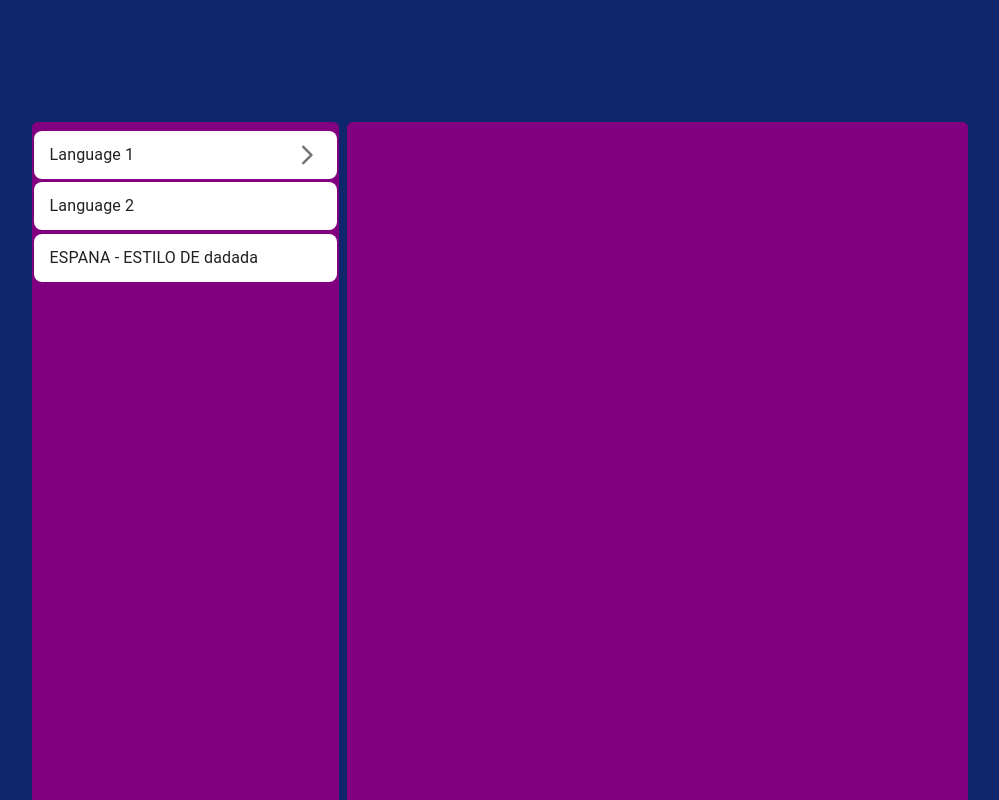
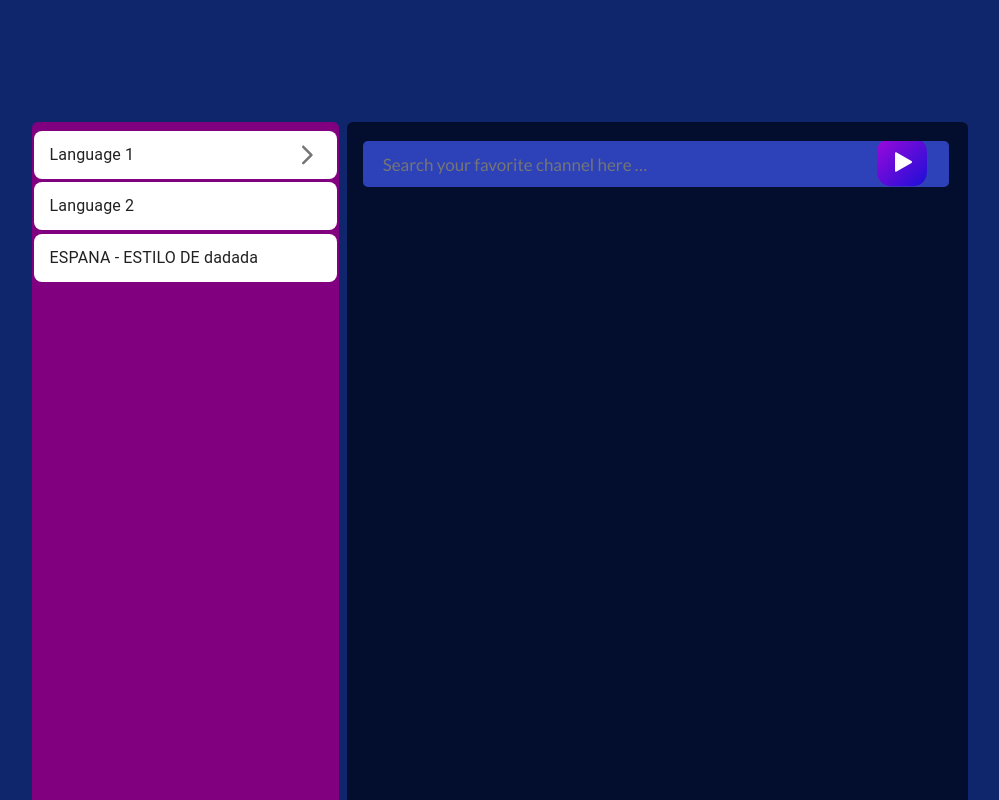
Before and after one commit to Arsalanbashir831/MTV, a React (Create React App) app in the folder my-app/: page / in a window 1280 px wide. Shown: the part 1400-2200 px from the top of the page, without its empty margins (140-1139 px from the left). Built offline with nearby package versions, Linux system fonts and the light colour scheme; a web font is replaced by a local one.

Commit message:
Added Search icon

```diff
--- a/my-app/src/Layout.js
+++ b/my-app/src/Layout.js
@@ -8,7 +8,7 @@ const Layout = () => {
     <React.Fragment>
       <CssBaseline />
       <div style={{ maxWidth: "1040px", margin: "auto" }} className='container'>
-        <Box sx={{ height: '100vh' }}>
+        <Box sx={{ height: '100%' }}>
           <Channels></Channels>
 
         </Box>
--- a/my-app/src/Pages/Channels.jsx
+++ b/my-app/src/Pages/Channels.jsx
@@ -1,5 +1,5 @@
 import ChannelsHeading from './../components/ChannelsHeading';
-import ChannelsLeftSidebar from '../components/ChannelsLeftSidebar';
+import ChannelsLeftSidebar from '../components/ChannelsGrid';
 const Channels = () => {
     return (
         <>
--- /dev/null
+++ b/my-app/src/components/ChannelsGrid.css
@@ -0,0 +1,66 @@
+#ccc_channels_list .ccc_container .ccc_column.ccc_countryList {
+    padding: 2.5px 5px 0;
+}
+
+.Mui-selected{
+    background-color: white;
+    text-decoration: solid;
+}
+
+.divSelected{
+    background-color: blue;
+    width: 100%;
+    border-radius: 10px;
+}
+
+.divUnselected{
+    width: 100%;
+}
+
+ .ccc_searchBar {
+    padding: 11px 59px 10px 20px;
+    border-radius: 5px;
+    background-color: rgba(50, 72, 197, 0.912);
+    font-size: 17px;
+
+    overflow: hidden;
+    background-image: url(./../assets/play.svg);
+    background-position: calc(100% - 18px) 50%;
+    background-repeat: no-repeat;
+    transition-duration: .3s;
+    transition-timing-function: ease;
+    transition-property: transform,opacity,background-color,color;
+}
+
+
+
+.ccc_searchBar input {
+    width: 100%;
+    transition-duration: .3s;
+    transition-timing-function: ease;
+    transition-property: transform,opacity,background-color,color;
+
+}
+
+button, input, select, textarea {
+    background-color: transparent;
+    border-style: none;
+}
+
+button, input, optgroup, select, textarea {
+    font: inherit;
+}
+
+
+.ccc_column.ccc_channelList {
+    padding: 19px 19px 0 16px;
+    display: grid;
+    grid-gap: 19px;
+    gap: 19px;
+    align-items: flex-start;
+    grid-template-rows: 42px auto;
+}
+
+textarea:focus, input:focus{
+    outline: none;
+}
--- a/my-app/src/components/ChannelsLeftSidebar.jsx
+++ b/my-app/src/components/ChannelsGrid.jsx
@@ -11,8 +11,8 @@ import Grid from '@mui/material/Grid';
 import Box from '@mui/material/Box';
 import ArrowForwardIosRoundedIcon from '@mui/icons-material/ArrowForwardIosRounded';
 import { Languages } from '../Data/Languages'
-import './ChannelsLeftSidebar.css'
-const ChannelsLeftSidebar = () => {
+import './ChannelsGrid.css'
+const ChannelsGrid = () => {
     const [selectedIndex, setSelectedIndex] = React.useState(0);
     return (
         <div class="ccc_column ccc_countryList">
@@ -55,7 +55,18 @@ const ChannelsLeftSidebar = () => {
                                 </div>
                             </Grid>
                             <Grid item xs={6} md={8}>
-                                <div style={{ background: 'purple', minHeight: '806px', maxHeight: '806px', overflow: 'auto', borderRadius: 6 }}>
+                                <div style={{ background: '#030e2e', minHeight: '806px', maxHeight: '806px', overflow: 'auto', borderRadius: 6 }}>
+                                    <div class="ccc_column ccc_channelList">
+                                        <div class="ccc_searchBar">
+                                            <input type="text" name="searchbar" placeholder="Search your favorite channel here …" />
+                                        </div>
+                                    </div>
+                                    <Box sx={{ flexGrow: 1}}>
+                                        <Grid container spacing={1}>
+
+
+                                        </Grid>
+                                    </Box>
 
                                 </div>
                             </Grid>
@@ -73,4 +84,4 @@ const ChannelsLeftSidebar = () => {
     )
 }
 
-export default ChannelsLeftSidebar
+export default ChannelsGrid
--- a/my-app/src/components/ChannelsLeftSidebar.css
+++ /dev/null
@@ -1,18 +0,0 @@
-#ccc_channels_list .ccc_container .ccc_column.ccc_countryList {
-    padding: 2.5px 5px 0;
-}
-
-.Mui-selected{
-    background-color: white;
-    text-decoration: solid;
-}
-
-.divSelected{
-    background-color: blue;
-    width: 100%;
-    border-radius: 10px;
-}
-
-.divUnselected{
-    width: 100%;
-}
```
Also changed, not shown: my-app/src/assets/search.svg (added), my-app/src/components/ChannelsHeading.css (line endings or trailing spaces).
